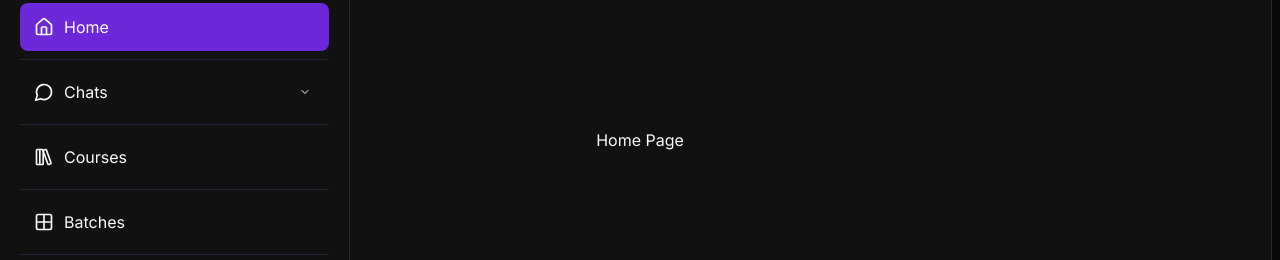
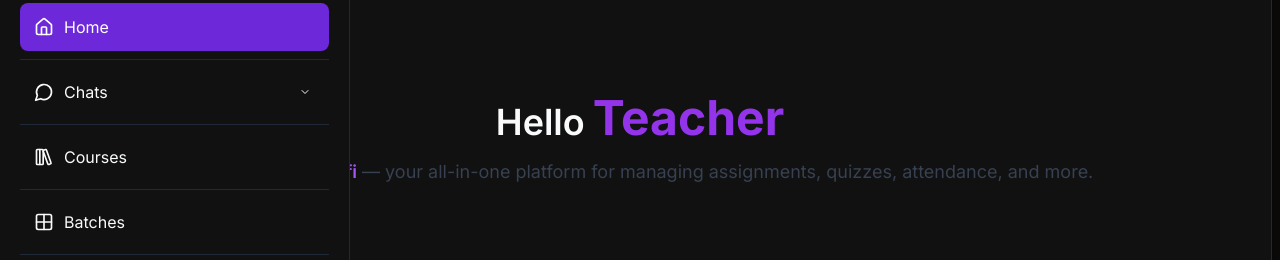
Before and after one commit to Imtiyazsayyid/university-teacher-dashboard, a Next.js app: page /teacher in a window 1280 px wide. Shown: the part 302-562 px from the top of the page. Built offline with nearby package versions, Linux system fonts and the light colour scheme; no server answers.

Commit message:
Changes in Home page

```diff
--- a/app/teacher/page.tsx
+++ b/app/teacher/page.tsx
@@ -1,7 +1,24 @@
 import React from "react";
 
 const HomePage = () => {
-  return <div className="h-full w-full flex justify-center items-center">Home Page</div>;
+  return (
+    <div className="h-full w-full flex justify-center items-center">
+      <div className="flex flex-col items-center space-y-4 p-6 rounded-xl ">
+        <h1 className="text-4xl font-semibold">
+          Hello
+          <span className="text-purple-600 font-bold ml-2 text-5xl">
+            Teacher
+          </span>
+        </h1>
+        <p className="text-lg text-gray-700 text-center">
+          Welcome to{" "}
+          <span className="font-semibold text-purple-500">Classifi</span> — your
+          all-in-one platform for managing assignments, quizzes, attendance, and
+          more.
+        </p>
+      </div>
+    </div>
+  );
 };
 
 export default HomePage;
```
